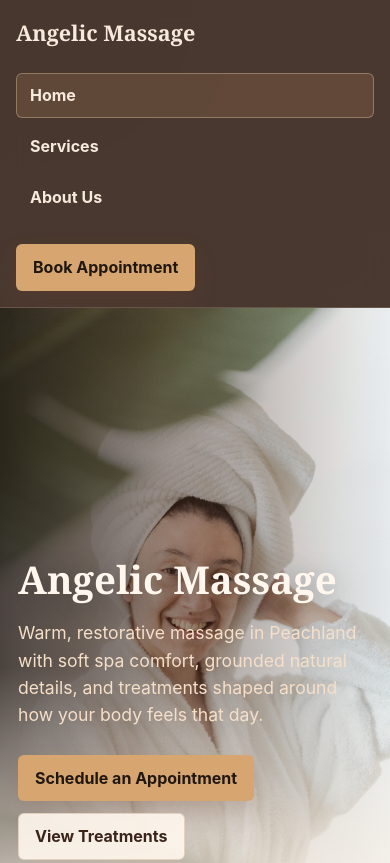
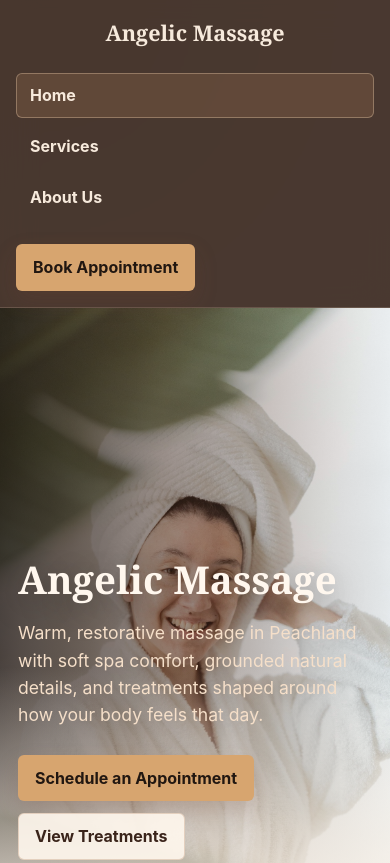
Before and after one commit to asaplyintern/angelic-massage, a plain HTML site: page public/index.html in a window 390 px wide. Shown: the top 863 px of the page. Drawn offline with Linux system fonts and the light colour scheme.

Commit message:
Center header brand

```diff
--- a/public/styles.css
+++ b/public/styles.css
@@ -38,9 +38,9 @@
   position: sticky;
   top: 0;
   z-index: 10;
-  display: flex;
+  display: grid;
+  grid-template-columns: minmax(0, 1fr) auto minmax(0, 1fr);
   align-items: center;
-  justify-content: space-between;
   gap: 24px;
   min-height: 72px;
   padding: 0 28px;
@@ -53,6 +53,7 @@
   display: flex;
   align-items: center;
   gap: 10px;
+  justify-self: start;
 }
 
 .nav-left a,
@@ -82,11 +83,16 @@
 }
 
 .brand {
+  justify-self: center;
   font-family: Georgia, "Times New Roman", serif;
   font-size: 1.35rem;
   font-weight: 700;
   color: #f7eadc;
   white-space: nowrap;
+}
+
+.header-action {
+  justify-self: end;
 }
 
 .header-action,
@@ -659,8 +665,13 @@
     flex-direction: column;
   }
 
+  .site-header {
+    display: flex;
+  }
+
   .brand {
     order: -1;
+    align-self: center;
   }
 
   .booking-page,
```
